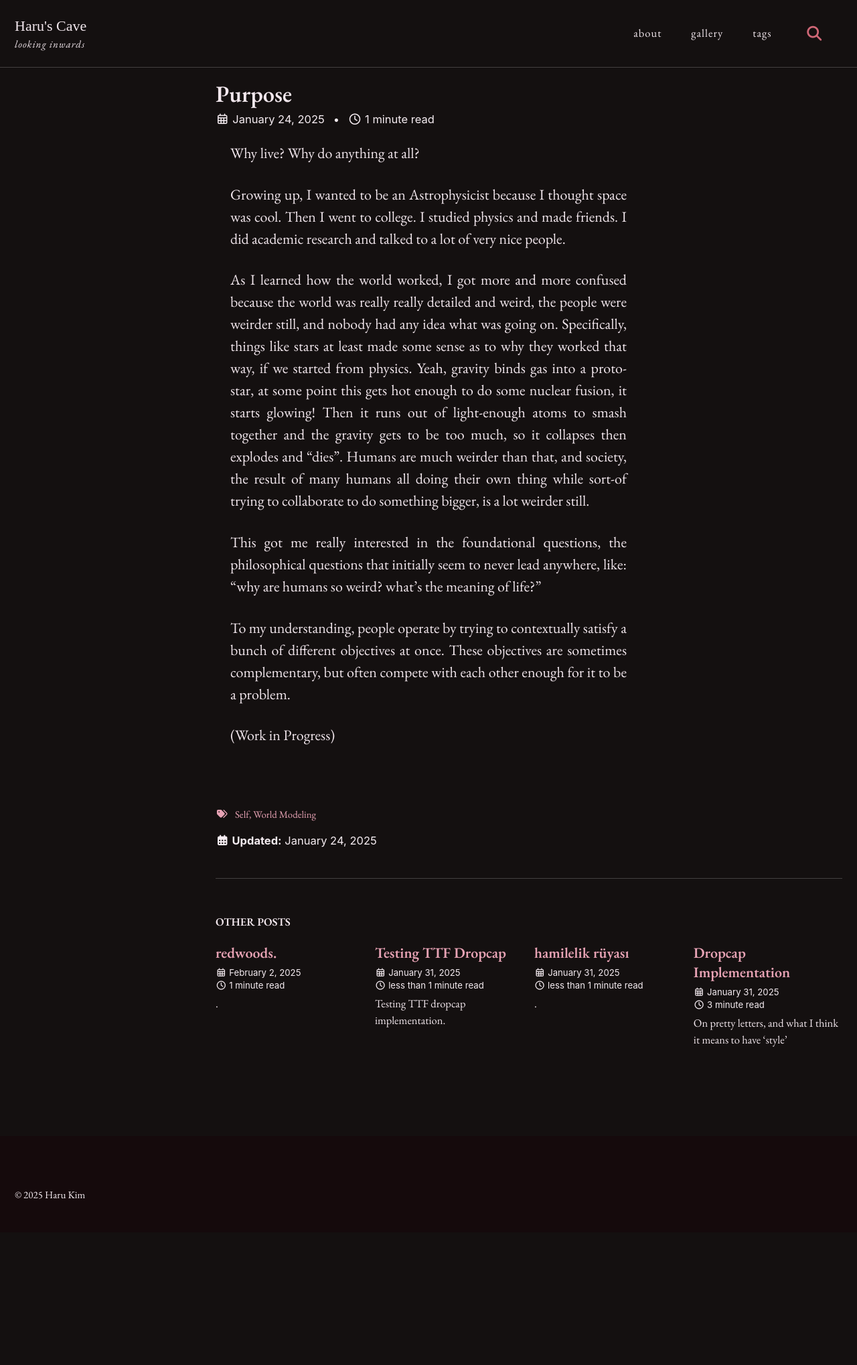
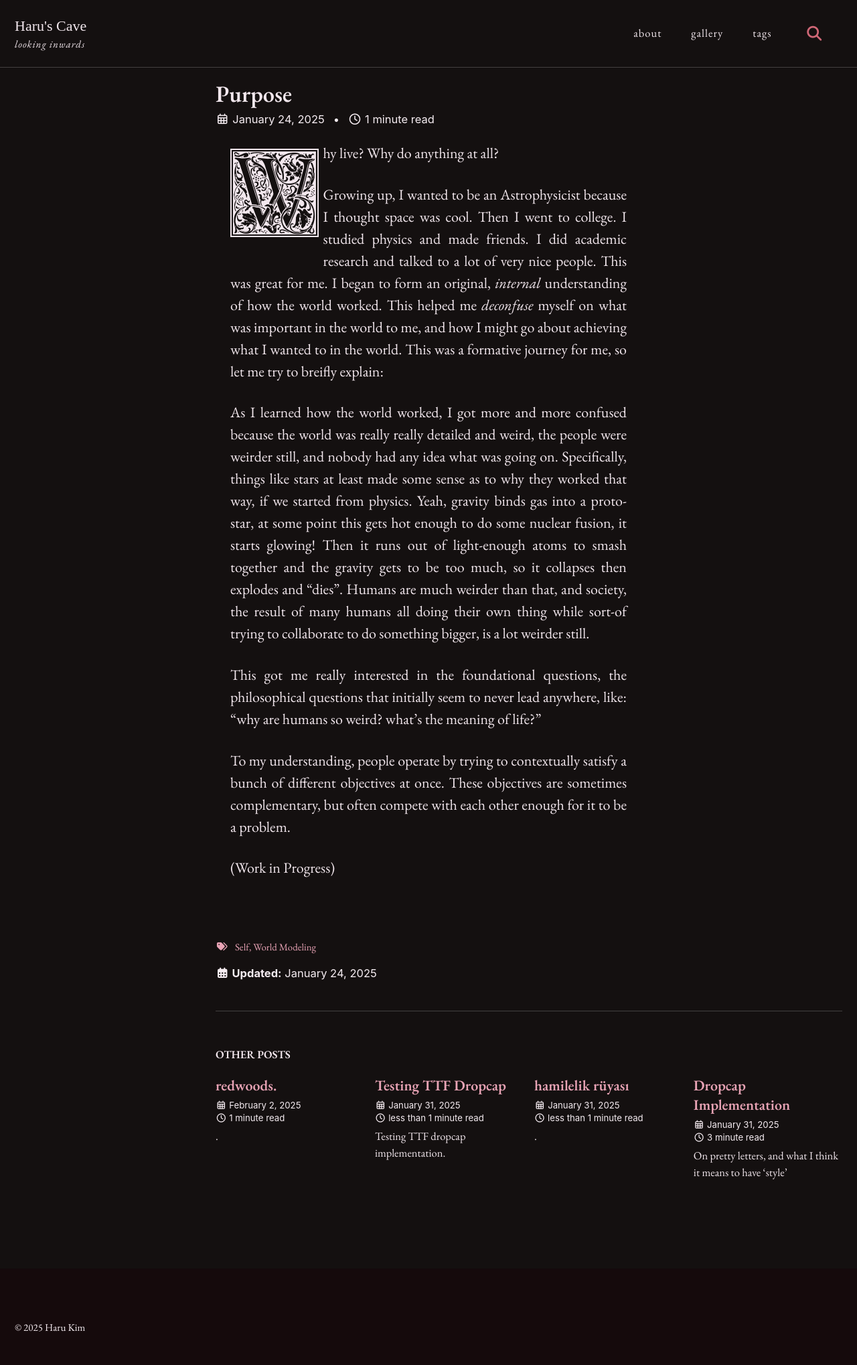
Before and after one commit to hxxru-u/hxxru-u.github.io, a Jekyll site: the page built from _posts/2025-01-24-purpose.md, in a window 1280 px wide. Shown: the whole page at 67% size. Built offline with Jekyll 4.4.1, drawn with Linux system fonts in a browser that asks for light colours; cached includes are drawn as plain includes; before the commit the page ends 1840 px from its top, so only the background shows below that.

Commit message:
TTF adjust

```diff
--- a/_posts/2025-01-24-purpose.md
+++ b/_posts/2025-01-24-purpose.md
@@ -5,12 +5,13 @@ tags:
   - Self
   - World Modeling
 excerpt: "Why do anything at all?"
+dropcap: true
 ---
 
 Why live? Why do anything at all?
 
 Growing up, I wanted to be an Astrophysicist because I thought space was cool.
-Then I went to college. I studied physics and made friends. I did academic research and talked to a lot of very nice people.
+Then I went to college. I studied physics and made friends. I did academic research and talked to a lot of very nice people. This was great for me. I began to form an original, *internal* understanding of how the world worked. This helped me *deconfuse* myself on what was important in the world to me, and how I might go about achieving what I wanted to in the world. This was a formative journey for me, so let me try to breifly explain:
 
 As I learned how the world worked, I got more and more confused because the world was really really detailed and weird, the people were weirder still, and nobody had any idea what was going on. Specifically, things like stars at least made some sense as to why they worked that way, if we started from physics. Yeah, gravity binds gas into a proto-star, at some point this gets hot enough to do some nuclear fusion, it starts glowing! Then it runs out of light-enough atoms to smash together and the gravity gets to be too much, so it collapses then explodes and "dies". Humans are much weirder than that, and society, the result of many humans all doing their own thing while sort-of trying to collaborate to do something bigger, is a lot weirder still.
 
--- a/_sass/dropcaps.scss
+++ b/_sass/dropcaps.scss
@@ -4,13 +4,13 @@
 .dropcap {
     float: left;
     /* Set size relative to paragraph line height:
-       - Reducing from 8.5em to 7.5em to span exactly 5 lines
+       - Matching SVG size of 7.5em
     */
     font-size: 7.5em;
-    line-height: 0.95;  /* Tighter line height for better vertical fit */
-    padding-top: 0.02em;
-    padding-right: 0.15em;
-    margin-bottom: -0.02em;
+    line-height: 1;
+    padding-top: 0em;
+    padding-right: 0em;
+    margin-bottom: 0em;
     font-family: 'DropcapTTF' !important;  /* Force TTF font */
     color: $text-color;
     background-color: $background-color;
@@ -50,13 +50,13 @@
 @-moz-document url-prefix() {
     .dropcap:not(.dropcap-svg) {
         padding-top: 0.04em;
-        margin-bottom: -0.04em;
+        margin-bottom: 0;  /* Match SVG */
     }
 }
 
 @media screen and (-webkit-min-device-pixel-ratio: 0) {
     .dropcap:not(.dropcap-svg) {
         padding-top: 0.02em;
-        margin-bottom: -0.02em;
+        margin-bottom: 0;  /* Match SVG */
     }
 }
```
Also changed, not shown: _posts/2025-01-31-testing-ttf-dropcap.md (+1 -1 lines).
